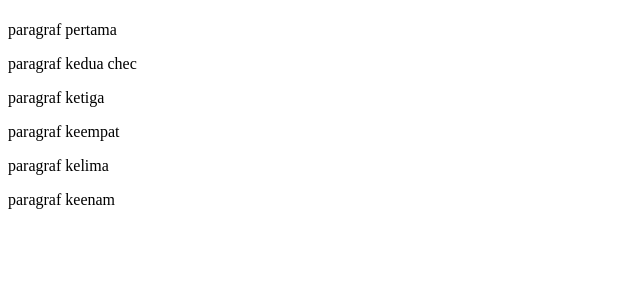
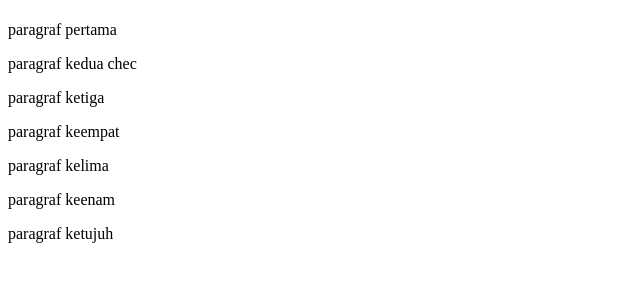
Before and after one commit to SorenaDeo/Praktek-06-GitHub, a plain HTML site: page index.html in a window 1280 px wide. Shown: the part 59-340 px from the top of the page, without its empty margins (0-640 px from the left). Drawn offline with Linux system fonts and the light colour scheme.

Commit message:
kedelapan

```diff
--- a/index.html
+++ b/index.html
@@ -13,5 +13,6 @@
     <p>paragraf keempat</p>
     <p>paragraf kelima</p>
     <p>paragraf keenam</p>
+    <p>paragraf ketujuh</p>
 </body>
 </html>
```
